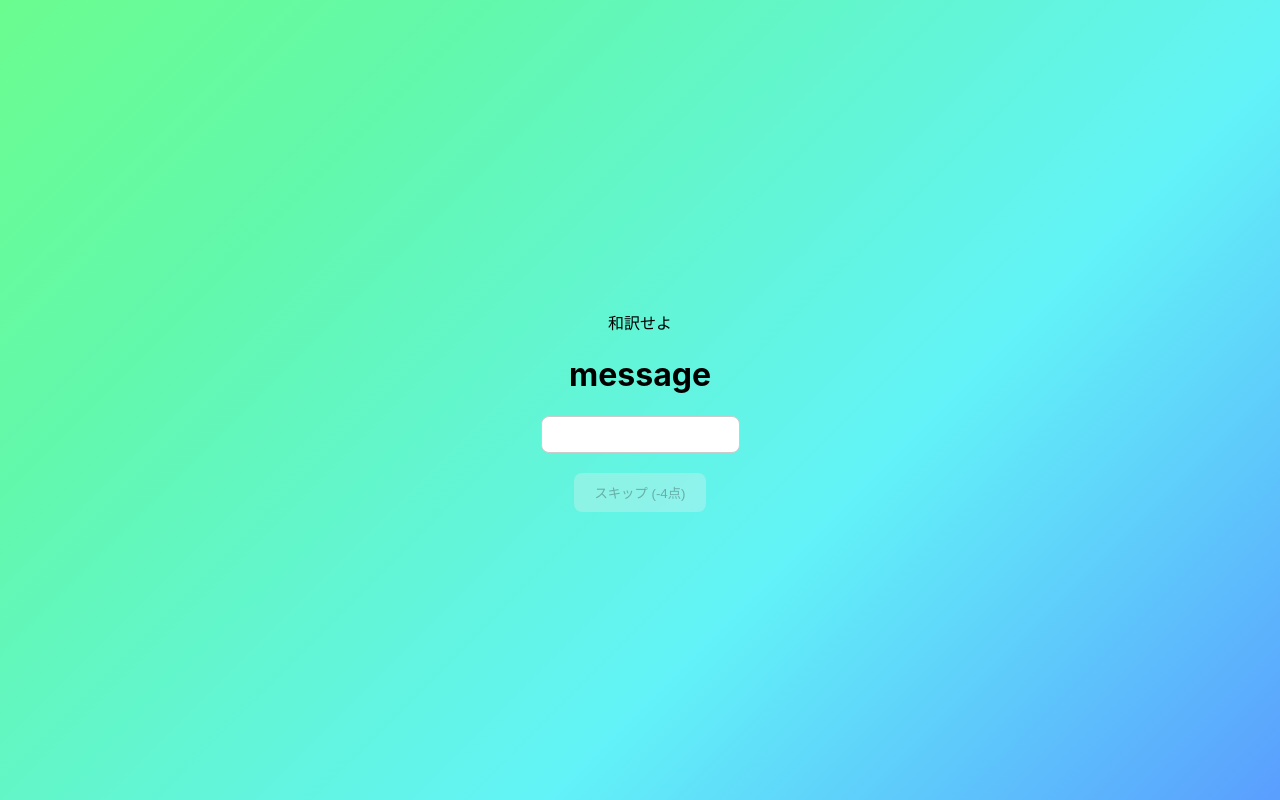
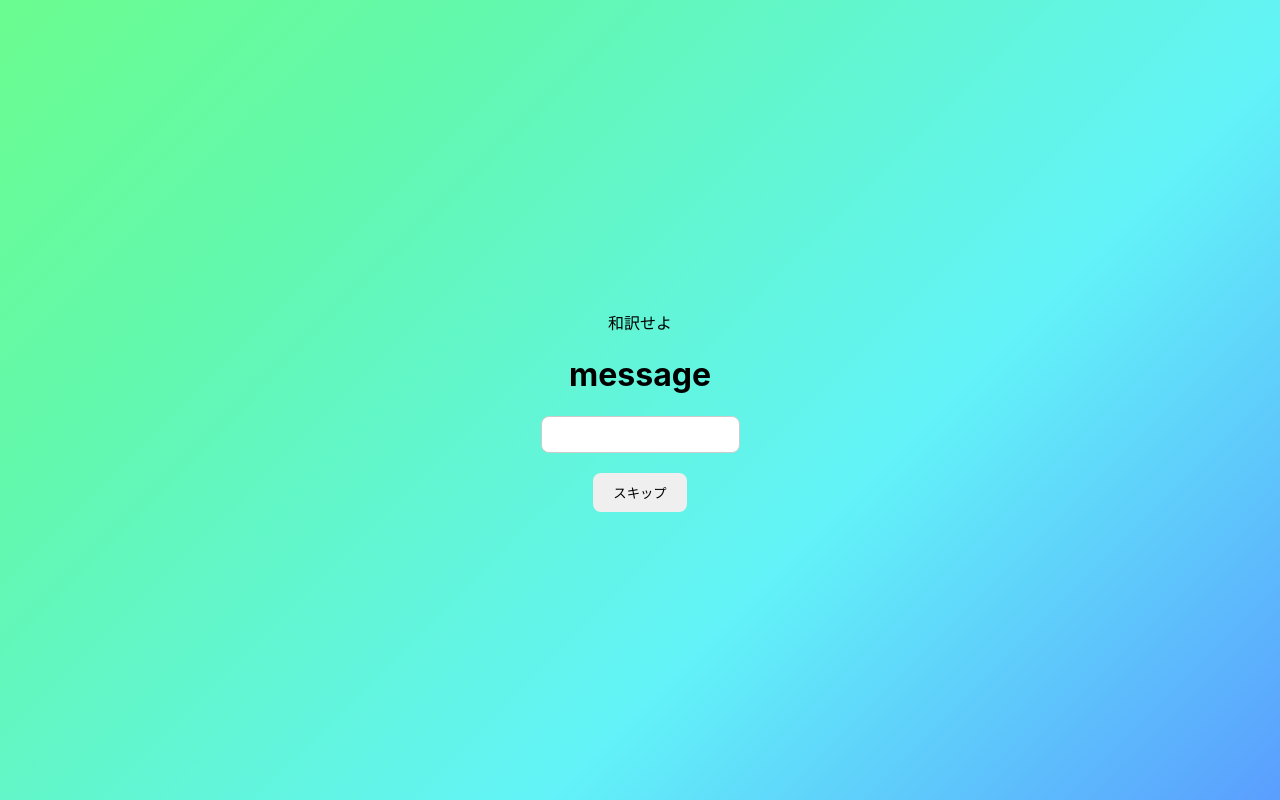
Before and after one commit to shupopo-999/web-app, a React (Create React App) app: page /quiz in a window 1280 px wide. Built offline with nearby package versions, Linux system fonts and the light colour scheme; the HTML template or start-up script is replaced by a standard one.

Commit message:
fix: スキップ時のマイナスコストの削除

```diff
--- a/src/App.tsx
+++ b/src/App.tsx
@@ -88,7 +88,7 @@ function App() {
     ];
     setAnswerExample(randomAnswer);
 
-    const newScore = score - 4;
+    const newScore = score;
     setScore(newScore);
     localStorage.setItem('quizScore', newScore.toString());
 
@@ -136,9 +136,8 @@ function App() {
                 </h2>
                 <button
                   onClick={handleSkip}
-                  disabled={score < 4}
                 >
-                  スキップ (-4点)
+                  スキップ
                 </button>
               </p>
             </div>
```
